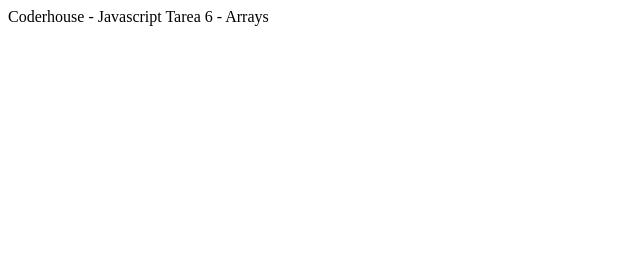
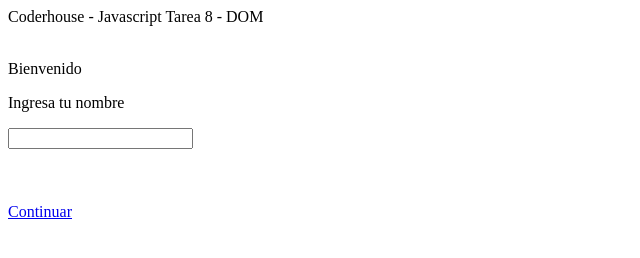
Before and after one commit to YoliJack08/repositorio_js, a plain HTML site: page index.html in a window 1280 px wide. Shown: the whole page, without its empty margins (0-640 px from the left). Drawn offline with Linux system fonts and the light colour scheme.

Commit message:
uso de DOM

```diff
--- a/index.html
+++ b/index.html
@@ -9,13 +9,25 @@
 </head>
 
 <body>
-    <header>Coderhouse - Javascript Tarea 6 - Arrays</header>
+    <header>Coderhouse - Javascript Tarea 8 - DOM</header>
     <!-- <script src="js/variables.js"></script> -->
     <!-- <script src="/js/condicionales.js"></script> -->
     <!-- <script src="js/ciclos.js"></script> -->
     <!-- <script src="js/funciones.js"></script> -->
     <!-- <script src="js/objetos.js"></script> -->
-    <script src="js/arrays.js"></script>
+    <!-- <script src="js/arrays.js"></script> -->
+    <script src="js/DOM.js"></script>
 
+    <div class="Saludar">
+        <br>
+        <p class="bienvenido">Bienvenido</p>
+        <p class="ingresa">Ingresa tu nombre</p>
+        <input type="text" id="user_name" name="user_name">
+        <br><br><br><br>
+        <a href="Saludo.html" input type="button" onclick="obtenerNombre()">Continuar</a>
+        <br>
+
+    </div>
 </body>
+
 </html>
--- /dev/null
+++ b/js/DOM.js
@@ -0,0 +1,11 @@
+//funcion para index.html
+function obtenerNombre(){
+    var nombre= document.getElementById("user_name").value;
+    localStorage.setItem("name",nombre)
+   }
+
+   //funcion para saludo.html
+   function cambiarNombre() {
+   var persona=localStorage.getItem("name");
+   document.getElementById("saludo").innerHTML = "¡Hola " + persona+"!";
+   }
```
Also changed, not shown: Saludo.html (added, +16 -0 lines).
